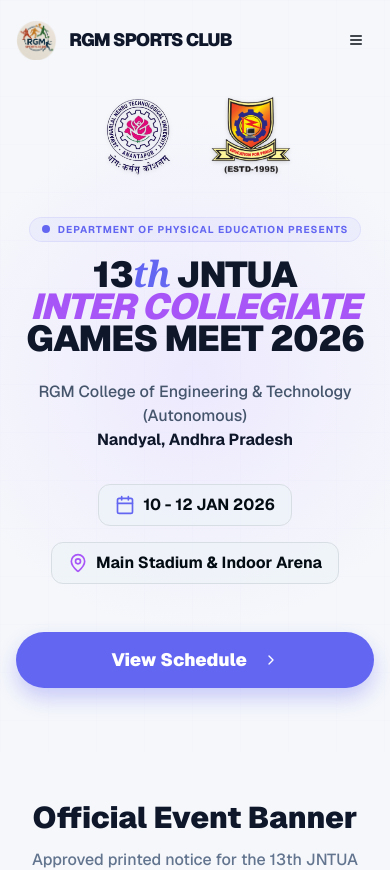
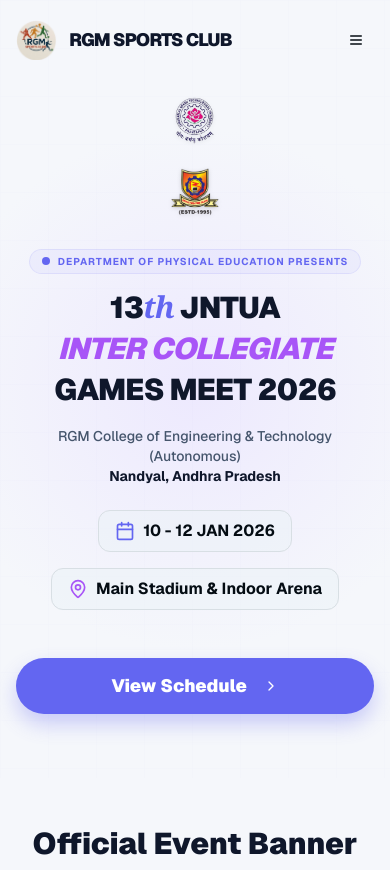
Before and after one commit to dheerajgowd-18/rgm, a Next.js app: page / in a window 390 px wide. Shown: the top 870 px of the page. Built offline with nearby package versions, Linux system fonts and the light colour scheme.

Commit message:
fix(hero): improve banner responsiveness on mobile  logos, heading & paragraph

```diff
--- a/components/hero.tsx
+++ b/components/hero.tsx
@@ -24,17 +24,17 @@ export function Hero() {
           <motion.div
             initial={{ opacity: 0, y: -10 }}
             animate={{ opacity: 1, y: 0 }}
-            className="flex items-center justify-center gap-8 md:gap-16 mb-10"
+            className="flex flex-col sm:flex-row items-center justify-center gap-6 sm:gap-8 md:gap-16 mb-8 sm:mb-10"
           >
             <img
               src="/images/image-removebg-preview.png"
               alt="JNTU Logo"
-              className="h-20 md:h-32 w-auto object-contain drop-shadow-sm"
+              className="h-12 sm:h-20 md:h-32 w-auto object-contain drop-shadow-sm"
             />
             <img
               src="/images/rgm-cet-logo.png"
               alt="RGM College Logo"
-              className="h-20 md:h-32 w-auto object-contain drop-shadow-sm"
+              className="h-12 sm:h-20 md:h-32 w-auto object-contain drop-shadow-sm"
             />
           </motion.div>
 
@@ -42,7 +42,7 @@ export function Hero() {
             initial={{ opacity: 0, y: 20 }}
             animate={{ opacity: 1, y: 0 }}
             transition={{ duration: 0.5 }}
-            className="inline-flex items-center gap-2 px-3 py-1 rounded-full bg-primary/5 border border-primary/10 text-primary text-[10px] font-bold uppercase tracking-widest mb-4"
+            className="inline-flex items-center gap-2 px-3 py-1 rounded-full bg-primary/5 border border-primary/10 text-primary text-[10px] font-bold uppercase tracking-widest mb-3 sm:mb-4"
           >
             <span className="relative flex h-2 w-2">
               <span className="animate-ping absolute inline-flex h-full w-full rounded-full bg-primary opacity-75"></span>
@@ -55,18 +55,18 @@ export function Hero() {
             initial={{ opacity: 0, y: 20 }}
             animate={{ opacity: 1, y: 0 }}
             transition={{ delay: 0.3 }}
-            className="text-4xl md:text-7xl font-black mb-6 tracking-tight text-balance leading-[0.9] text-slate-900"
+            className="text-3xl sm:text-4xl md:text-7xl font-black mb-4 sm:mb-6 tracking-tight text-balance leading-snug md:leading-[0.9] text-slate-900"
           >
-            13<span className="text-primary font-serif italic">th</span> JNTUA <br />
-            <span className="text-secondary italic">INTER COLLEGIATE</span> <br />
-            GAMES MEET 2026
+            <span className="block">13<span className="text-primary font-serif italic">th</span> JNTUA</span>
+            <span className="block sm:inline"> <span className="text-secondary italic">INTER COLLEGIATE</span></span>
+            <span className="block">GAMES MEET 2026</span>
           </motion.h1>
 
           <motion.p
             initial={{ opacity: 0, y: 20 }}
             animate={{ opacity: 1, y: 0 }}
             transition={{ delay: 0.4 }}
-            className="text-base md:text-xl text-slate-600 mb-8 max-w-2xl mx-auto font-medium"
+            className="text-sm sm:text-base md:text-xl text-slate-600 mb-6 md:mb-8 max-w-full sm:max-w-2xl mx-auto font-medium"
           >
             RGM College of Engineering & Technology (Autonomous)
             <br />
```
